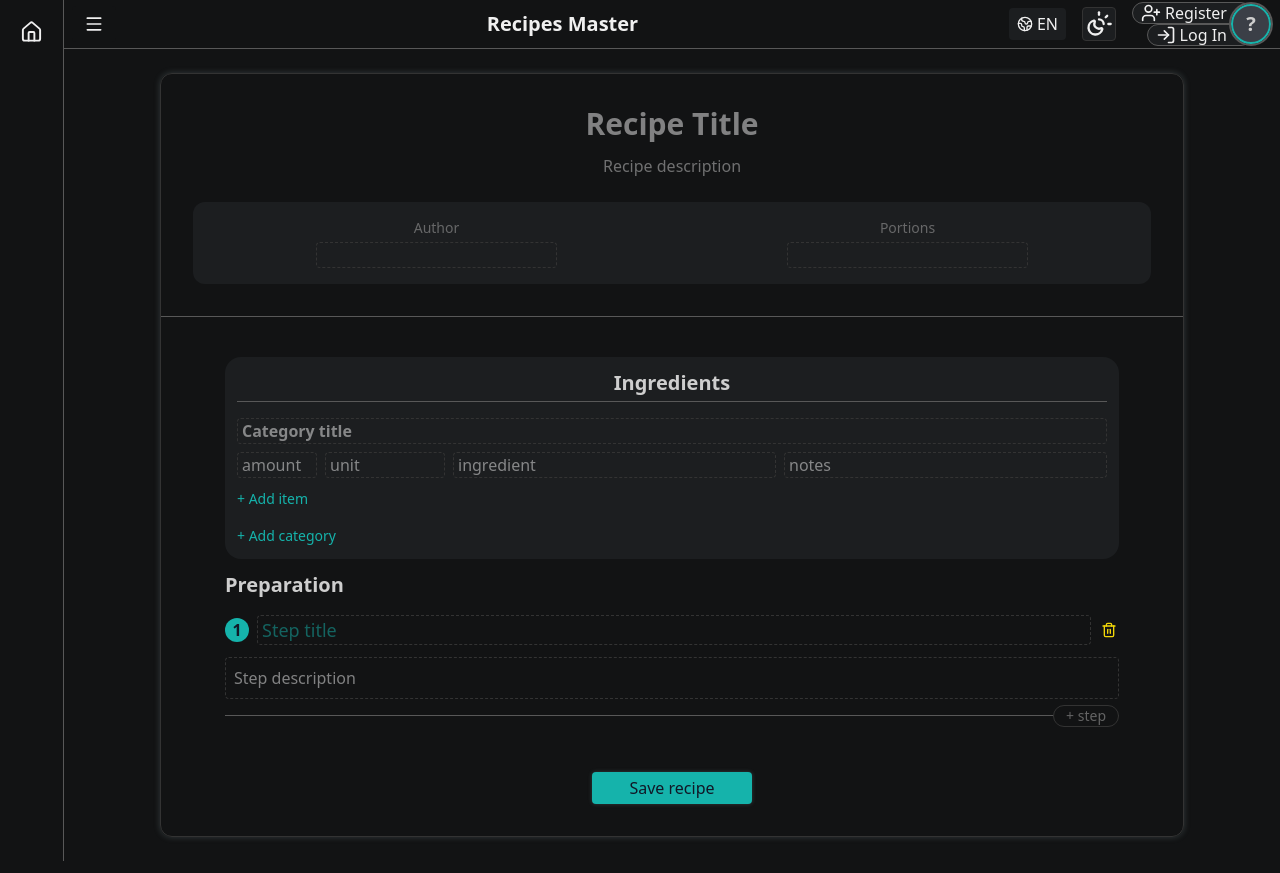
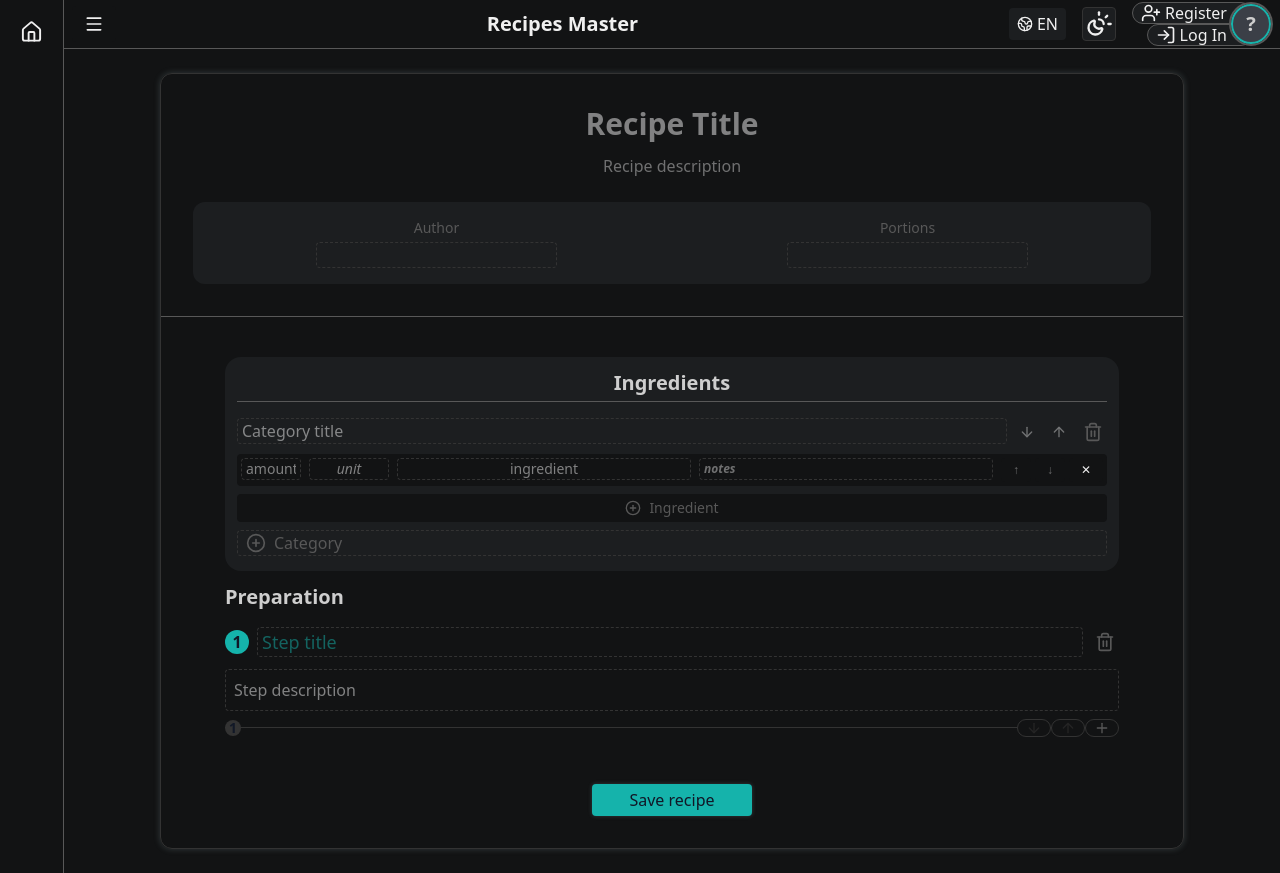
Before and after one commit to HeatGub/Recipes, a React (Vite) app in the folder frontend/: page /recipe/create in a window 1280 px wide. Built offline with nearby package versions, Linux system fonts and the light colour scheme; no server answers.

Commit message:
Implement dynamic step and ingredient positioning in recipe form

```diff
--- a/frontend/src/components/recipes/RecipeIngredientsSection.tsx
+++ b/frontend/src/components/recipes/RecipeIngredientsSection.tsx
@@ -2,31 +2,31 @@ import type { IngredientCategory } from "@/types/recipe"
 
 export function RecipeIngredientsSection({ ingredients }: { ingredients: IngredientCategory[] }) {
   return (
-    // <section className="border border-(--border-muted)! rounded-xl p-2">
-    <section className="p-3 bg-(--bg-secondary) rounded-2xl outline-28 outline-(--bg-primary)">
-      <h2 className="text-xl text-center font-semibold pb-1 border-b border-(--border-muted)!">Ingredients</h2>
+    <section className="rounded-2xl bg-(--bg-secondary) p-3 outline-28 outline-(--bg-primary)">
+      <h2 className="border-b border-(--border-muted)! pb-1 text-center text-xl font-semibold">Ingredients</h2>
 
       <table className="w-full border-separate border-spacing-y-1 text-sm">
-        {ingredients.map((category: IngredientCategory) => (
-          <>
+        {ingredients.map((category) => (
+          <tbody key={category.position}>
+            {/* Category header */}
             <tr>
-              <td colSpan={3} className="pt-1 px-2 font-semibold text-(--text-secondary)">
+              <td colSpan={3} className="px-2 pt-1 font-semibold text-(--text-secondary)">
                 {category.title}
               </td>
             </tr>
-            <tbody>
+
+            {/* Items */}
             {category.items.map((item, index) => (
               <tr key={index} className="bg-(--bg-primary) text-center">
-                  <td className="rounded-l-lg pl-3 pr-1 py-1">{item.amount}</td>
-                  <td className="px-1 py-1 italic ">{item.unit}</td>
-                  <td className="rounded-r-lg pl-1 pr-2 py-1">
+                <td className="rounded-l-lg py-1 pr-1 pl-3">{item.amount}</td>
+                <td className="px-1 py-1 italic">{item.unit}</td>
+                <td className="rounded-r-lg py-1 pr-2 pl-1 font-semibold">
                   {item.name}
-                    {item.notes && <span className="block text-xs text-(--text-muted)">{item.notes}</span>}
+                  {item.notes && <span className="block text-xs text-(--text-muted) italic">{item.notes}</span>}
                 </td>
               </tr>
             ))}
           </tbody>
-          </>
         ))}
       </table>
     </section>
--- a/frontend/src/components/ui/Button.tsx
+++ b/frontend/src/components/ui/Button.tsx
@@ -20,8 +20,8 @@ export function Button({ variant = "primary", className, ...props }: ButtonProps
   return (
     <button
       className={clsx(
-        "text-base rounded px-3 py-1 font-medium  select-none cursor-pointer disabled:cursor-default",
-        "hover:shadow-[0_0_5px_var(--shadow-color)] disabled:hover:shadow-none",
+        "text-base rounded px-3 py-1 font-medium select-none cursor-pointer disabled:cursor-default disabled:pointer-events-none",
+        "enabled:hover:shadow-[0_0_5px_var(--shadow-color)]",
         VARIANT_STYLES[variant],
         className
       )}
--- a/frontend/src/components/ui/DoubleClickButton.tsx
+++ b/frontend/src/components/ui/DoubleClickButton.tsx
@@ -6,7 +6,7 @@ const VARIANT_STYLES = {
   primary: "bg-(--accent-primary) text-(--text-inverted)",
   secondary: "bg-(--bg-tertiary) text-(--text-primary)",
   tertiary: "bg-(--bg-secondary) text-(--text-primary)",
-  ghost: "bg-(--bg-primary) text-(--text-primary)",
+  ghost: "text-(--text-primary)",
   warning: "bg-(--bg-warning) text-(--text-inverted)",
   danger: "bg-(--bg-danger) text-(--text-primary) hover:text-(--text-inverted) hover:shadow-[0_0_5px_var(--bg-danger)] disabled:hover:text-(--text-primary)",
   success: "bg-(--accent-secondary) text-(--text-inverted)",
@@ -25,7 +25,7 @@ type DoubleClickButtonProps = React.ButtonHTMLAttributes<HTMLButtonElement> & {
 export function DoubleClickButton({
   variant = "ghost",
   confirmVariant = "ghost",
-  firstClickContent = <Trash2 className="h-4 w-4 text-(--text-warning) hover:h-5 hover:w-5" />,
+  firstClickContent = <Trash2 className="h-5 w-5 text-(--text-muted) hover:text-(--text-warning)" />,
   secondClickContent = <Trash2 className="h-5 w-5 text-(--text-danger) drop-shadow-[0_0_4px_var(--text-danger)]" />,
   confirmDelay = 1500,
   children,
@@ -51,10 +51,11 @@ export function DoubleClickButton({
 
   return (
     <button
+      type="button"
       {...props}
       onClick={handleClick}
       className={clsx(
-        "cursor-pointer rounded p-0.5 text-sm font-medium select-none disabled:cursor-default",
+        "flex cursor-pointer items-center justify-center rounded p-1 text-sm font-medium select-none disabled:cursor-default",
         "hover:shadow-[0_0_5px_var(--shadow-color)] disabled:hover:shadow-none",
         VARIANT_STYLES[confirming ? confirmVariant : variant]
       )}
--- a/frontend/src/forms/recipes/IngredientCategoryFields.tsx
+++ b/frontend/src/forms/recipes/IngredientCategoryFields.tsx
@@ -2,12 +2,20 @@ import { useFieldArray } from "react-hook-form"
 import type { Control, UseFormRegister, FieldErrors } from "react-hook-form"
 import type { RecipeFormData } from "./RecipeForm"
 import { FormInput } from "@/components/ui/FormInput"
+import { Button } from "@/components/ui/Button"
+import { DoubleClickButton } from "@/components/ui/DoubleClickButton"
+import { CirclePlus, ArrowDown, ArrowUp } from "lucide-react"
 
 interface CategoryProps {
   control: Control<RecipeFormData>
   register: UseFormRegister<RecipeFormData>
   catIndex: number
   errors?: FieldErrors<RecipeFormData["ingredients"][number]>
+  onRemoveCategory: () => void
+  onMoveUp: () => void
+  onMoveDown: () => void
+  isFirst: boolean
+  isLast: boolean
 }
 
 export function IngredientCategoryFields({
@@ -15,8 +23,13 @@ export function IngredientCategoryFields({
   register,
   catIndex,
   errors,
+  onRemoveCategory,
+  onMoveUp,
+  onMoveDown,
+  isFirst,
+  isLast
 }: CategoryProps) {
-  const { fields, append } = useFieldArray({
+  const { fields, append, move, remove } = useFieldArray({
     control,
     name: `ingredients.${catIndex}.items`,
   })
@@ -24,38 +37,65 @@ export function IngredientCategoryFields({
   return (
     <div className="mt-4 space-y-2">
       {/* Category title */}
-      <FormInput
-        {...register(`ingredients.${catIndex}.title`)}
-        placeholder="Category title"
-        className="font-semibold"
-        error={errors?.title}
-      />
+      <div className="items-cente flex w-full gap-2">
+        <FormInput
+          {...register(`ingredients.${catIndex}.title`)}
+          placeholder="Category title"
+          wrapperClassName="flex-1"
+          error={errors?.title}
+        />
+
+        <Button
+          type="button"
+          variant="ghost"
+          onClick={onMoveDown}
+          disabled={isLast}
+          className="bg-transparent! text-xs text-(--text-muted) disabled:opacity-40 px-1! py-0!"
+        >
+          <ArrowDown className="w-4 h-4"/>
+        </Button>
+
+        <Button
+          type="button"
+          variant="ghost"
+          onClick={onMoveUp}
+          disabled={isFirst}
+          className="bg-transparent! text-xs text-(--text-muted) disabled:opacity-40  px-1! py-0!"
+        >
+          <ArrowUp className="w-4 h-4"/>
+        </Button>
+
+        <DoubleClickButton onClick={onRemoveCategory}/>
+      </div>
 
       {/* Ingredient items */}
       {fields.map((item, itemIndex) => {
         const itemErrors = errors?.items?.[itemIndex]
 
         return (
-          <div key={item.id} className="flex gap-2">
+          <div key={item.id} className="flex w-full border-spacing-y-1 gap-2 rounded bg-(--bg-primary) p-1 text-sm">
             <FormInput
               {...register(`ingredients.${catIndex}.items.${itemIndex}.amount`, {
                 valueAsNumber: true,
               })}
               placeholder="amount"
-              wrapperClassName="w-20"
+              className="text-center"
+              wrapperClassName="max-w-15"
               error={itemErrors?.amount}
             />
 
             <FormInput
               {...register(`ingredients.${catIndex}.items.${itemIndex}.unit`)}
               placeholder="unit"
-              wrapperClassName="w-30"
+              wrapperClassName="max-w-20"
+              className="text-center italic"
               error={itemErrors?.unit}
             />
 
             <FormInput
               {...register(`ingredients.${catIndex}.items.${itemIndex}.name`)}
               placeholder="ingredient"
+              className="text-center font-medium"
               wrapperClassName="flex-1"
               error={itemErrors?.name}
             />
@@ -63,15 +103,48 @@ export function IngredientCategoryFields({
             <FormInput
               {...register(`ingredients.${catIndex}.items.${itemIndex}.notes`)}
               placeholder="notes"
+              className="p-0.5 text-xs font-semibold text-(--text-secondary) italic"
               wrapperClassName="flex-1"
               error={itemErrors?.notes}
             />
+
+            {/* action column */}
+            <div className="flex justify-center gap-1">
+              <Button
+                type="button"
+                variant="ghost"
+                onClick={() => move(itemIndex, itemIndex - 1)}
+                disabled={itemIndex === 0}
+                className="text-xs text-(--text-muted) disabled:opacity-40"
+              >
+                ↑
+              </Button>
+
+              <Button
+                type="button"
+                variant="ghost"
+                onClick={() => move(itemIndex, itemIndex + 1)}
+                disabled={itemIndex === fields.length - 1}
+                className="text-xs text-(--text-muted) disabled:opacity-40"
+              >
+                ↓
+              </Button>
+
+              <Button
+                type="button"
+                variant="ghost"
+                onClick={() => remove(itemIndex)}
+                className="text-xs hover:text-(--text-danger)!"
+              >
+                ✕
+              </Button>
+            </div>
           </div>
         )
       })}
 
       {/* Add item button */}
-      <button
+      <Button
         type="button"
         onClick={() =>
           append({
@@ -81,10 +154,11 @@ export function IngredientCategoryFields({
             notes: null,
           })
         }
-        className="text-sm text-(--accent-primary)"
+        className="flex w-full items-center justify-center gap-2 bg-(--bg-primary) text-sm font-light! text-(--text-muted)! hover:text-(--accent-secondary)!"
       >
-        + Add item
-      </button>
+        <CirclePlus className="h-4 w-4" />
+        Ingredient
+      </Button>
     </div>
   )
 }
--- a/frontend/src/forms/recipes/IngredientsSectionForm.tsx
+++ b/frontend/src/forms/recipes/IngredientsSectionForm.tsx
@@ -3,6 +3,8 @@ import { useFieldArray } from "react-hook-form"
 import type { RecipeFormData } from "./RecipeForm"
 import { IngredientCategoryFields } from "./IngredientCategoryFields"
 import type { FieldErrors } from "react-hook-form"
+import { Button } from "@/components/ui/Button"
+import { CirclePlus } from "lucide-react"
 
 interface Props {
   control: Control<RecipeFormData>
@@ -11,16 +13,14 @@ interface Props {
 }
 
 export function IngredientsSectionForm({ control, register, errors }: Props) {
-  const { fields, append } = useFieldArray({
+  const { fields, append, remove, move } = useFieldArray({
     control,
     name: "ingredients",
   })
 
   return (
-    <section className="p-3 bg-(--bg-secondary) rounded-2xl">
-      <h2 className="text-xl text-center text-(--text-secondary) font-semibold pb-1 border-b">
-        Ingredients
-      </h2>
+    <section className="rounded-2xl bg-(--bg-secondary) p-3">
+      <h2 className="border-b pb-1 text-center text-xl font-semibold text-(--text-secondary)">Ingredients</h2>
 
       {fields.map((category, catIndex) => (
         <IngredientCategoryFields
@@ -29,22 +29,29 @@ export function IngredientsSectionForm({ control, register, errors }: Props) {
           register={register}
           catIndex={catIndex}
           errors={errors?.[catIndex]}
+          onRemoveCategory={() => remove(catIndex)}
+          onMoveUp={() => move(catIndex, catIndex - 1)}
+          onMoveDown={() => move(catIndex, catIndex + 1)}
+          isFirst={catIndex === 0}
+          isLast={catIndex === fields.length - 1}
         />
       ))}
 
-      <button
+      <Button
         type="button"
+        variant="ghost"
         onClick={() =>
           append({
-            position: fields.length + 1,
             title: "",
             items: [],
           })
         }
-        className="mt-4 text-sm text-(--accent-primary)"
+        className="items-left mt-2 w-full border border-dashed! border-(--border-muted)! bg-transparent p-0! text-(--text-muted)! hover:text-(--accent-secondary)!"
       >
-        + Add category
-      </button>
+        <div className="flex items-center gap-2 pl-2">
+          <CirclePlus className="h-5 w-5" /> Category
+        </div>
+      </Button>
     </section>
   )
 }
--- a/frontend/src/forms/recipes/PreparationSectionForm.tsx
+++ b/frontend/src/forms/recipes/PreparationSectionForm.tsx
@@ -6,6 +6,7 @@ import { DoubleClickButton } from "@/components/ui/DoubleClickButton"
 import { StepIndicator } from "@/components/common/StepIndicator"
 import { FormInput } from "@/components/ui/FormInput"
 import { Button } from "@/components/ui/Button"
+import { Plus, ArrowDown, ArrowUp, CirclePlus } from "lucide-react"
 
 interface Props {
   control: Control<RecipeFormData>
@@ -14,7 +15,7 @@ interface Props {
 }
 
 export function PreparationSectionForm({ control, register, errors }: Props) {
-  const { fields, remove, append, insert } = useFieldArray({
+  const { fields, remove, append, insert, move } = useFieldArray({
     control,
     name: "steps",
   })
@@ -24,16 +25,45 @@ export function PreparationSectionForm({ control, register, errors }: Props) {
       <h2 className="text-xl font-semibold text-(--text-secondary)">Preparation</h2>
       <div className="mt-4 space-y-4">
         {fields.map((field, index) => (
-          <div key={field.id} className="relative border-b pb-4">
-            {/* Insert Button at bottom-left */}
+          <div key={field.id} className="relative border-b border-(--border-muted)! pb-4">
+            <div className="absolute right-0 -bottom-2.5 left-0 flex items-center justify-between">
+              <span className="inline-flex h-4 w-4 items-center justify-center rounded-full bg-(--border-muted) text-sm font-semibold text-(--text-inverted)">
+                {index + 1}
+              </span>
+
+              {/* Right: buttons */}
+              <div className="flex">
                 <Button
                   type="button"
                   variant="ghost"
+                  onClick={() => move(index, index + 1)}
+                  disabled={index === fields.length - 1}
+                  className="rounded-full border border-(--border-muted)! px-2! py-0! text-(--text-muted)! hover:bg-(--bg-secondary) hover:text-(--accent-secondary)! disabled:text-(--text-faded)!"
+                >
+                  <ArrowDown className="h-4 w-4" />
+                </Button>
+
+                <Button
+                  type="button"
+                  variant="ghost"
+                  onClick={() => move(index, index - 1)}
+                  disabled={index === 0}
+                  className="rounded-full border border-(--border-muted)! px-2! py-0! text-(--text-muted)! hover:bg-(--bg-secondary) hover:text-(--accent-secondary)! disabled:text-(--text-faded)!"
+                >
+                  <ArrowUp className="h-4 w-4" />
+                </Button>
+
+                <Button
+                  type="button"
+                  title="Add step below"
+                  variant="ghost"
                   onClick={() => insert(index + 1, { title: "", description: "" })}
-              className="absolute right-0 -bottom-3 rounded-full text-(--text-muted)! border border-(--border-muted)! px-1 py-0! text-sm hover:text-(--text-secondary)! hover:bg-(--bg-secondary)"
+                  className="rounded-full border border-(--border-muted)! px-2! py-0! text-(--text-muted)! hover:bg-(--bg-secondary) hover:text-(--accent-secondary)!"
                 >
-              + step
+                  <Plus className="h-4 w-4" />
                 </Button>
+              </div>
+            </div>
 
             {/* Title Row */}
             <div className="flex items-center gap-2">
@@ -46,7 +76,7 @@ export function PreparationSectionForm({ control, register, errors }: Props) {
                 className="w-full text-lg font-medium text-(--accent-primary)"
                 wrapperClassName="flex-1 min-w-0"
               />
-              <DoubleClickButton type="button" onClick={() => remove(index)} className="absolute top-0 right-0" />
+              <DoubleClickButton title="Remove step" onClick={() => remove(index)} className="absolute top-0 right-0" />
             </div>
 
             {/* Description */}
@@ -70,9 +100,10 @@ export function PreparationSectionForm({ control, register, errors }: Props) {
               description: "",
             })
           }}
-          className="mt-4 text-sm rounded-full text-(--accent-primary) hover:bg-(--accent-secondary)"
+          className="flex gap-2 justify-center items-center rounded-full text-sm text-(--accent-primary) hover:bg-(--accent-secondary)"
         >
-          + Add step
+          <CirclePlus/>
+          Step
         </Button>
       )}
     </section>
--- a/frontend/src/forms/recipes/RecipeForm.tsx
+++ b/frontend/src/forms/recipes/RecipeForm.tsx
@@ -16,7 +16,6 @@ export const ingredientItemSchema = z.object({
 })
 
 export const ingredientCategorySchema = z.object({
-  position: z.number(),
   title: z.string().nullable().optional(),
   items: z.array(ingredientItemSchema).min(0),
 })
@@ -61,7 +60,6 @@ export function RecipeForm() {
       },
       ingredients: [
         {
-          position: 1,
           title: "",
           items: [{ name: "", amount: undefined, unit: "", notes: null }],
         },
@@ -71,11 +69,26 @@ export function RecipeForm() {
   })
 
   const onSubmit = (data: RecipeFormData) => {
-    const stepsWithPosition = data.steps.map((step, index) => ({
-      ...step,
-      position: index + 1,
-    }))
-    console.log(stepsWithPosition)
+    const formattedData = {
+      ...data,
+
+      steps: data.steps.map((step, stepIndex) => ({
+        ...step,
+        position: stepIndex + 1,
+      })),
+
+      ingredients: data.ingredients.map((category, catIndex) => ({
+        ...category,
+        position: catIndex + 1,
+
+        items: category.items.map((item, itemIndex) => ({
+          ...item,
+          position: itemIndex + 1,
+        })),
+      })),
+    }
+    // console.log(...formattedData.ingredients[0].items)
+    console.log(formattedData)
   }
 
   return (
--- a/frontend/src/main.css
+++ b/frontend/src/main.css
@@ -11,15 +11,17 @@
   --text-primary: #111827;
   --text-secondary: #36393d;
   --text-inverted: #f9fafb;
-  --text-muted: #666768a4;
+  --text-muted: #646464;
+  --text-faded: #a7a7a7;
+  --text-muted-opc-: #6667686b;
   --text-success: #09740b;
-  --text-warning: #dac20c;
+  --text-warning: #c5a413;
   --text-danger: #b41b13;
   --accent-primary: #13a79f;
   --accent-secondary: #17cc8a;
   --accent-soft: #146e50c1;
   --border-default: #5e5e5e;
-  --border-muted: #8b8484a9;
+  --border-muted: #aca6a6;
   --shadow-color: rgba(38, 47, 48, 0.25);
   --shadow-hover: rgba(38, 47, 48, 0.5);
 }
@@ -35,7 +37,8 @@
   --text-primary: #f0f0f0;
   --text-secondary: #cecece;
   --text-inverted: #111827;
-  --text-muted: #909191a4;
+  --text-muted: #585858;
+  --text-faded: #252525;
   --text-success: #10a913;
   --text-warning: #f2d708;
   --text-danger: #ef2318;
```
Lines whose indentation alone changed are shown as unchanged.
